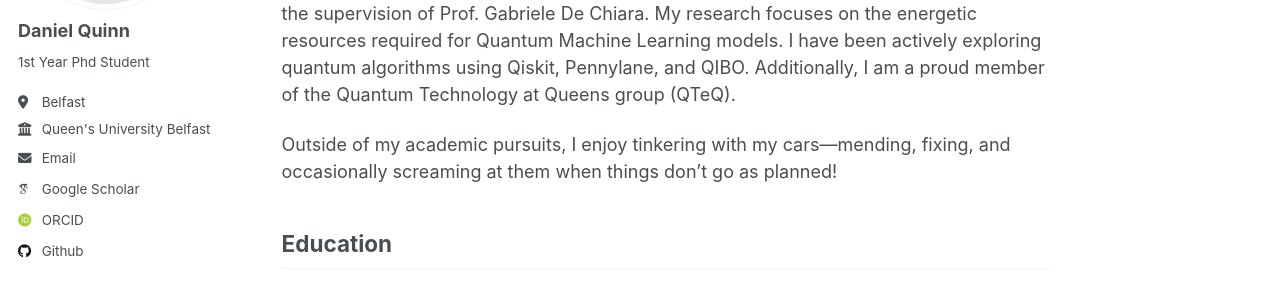
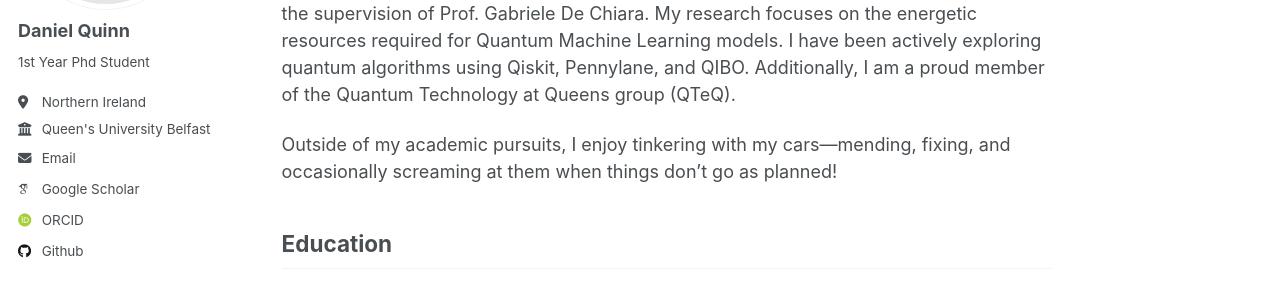
Before and after one commit to DanielQuinn53/DanielQuinn53.github.io, a Jekyll site: the page built from _pages/about.md, in a window 1280 px wide. Shown: the part 271-556 px from the top of the page. Built offline with Jekyll 4.4.1, drawn with Linux system fonts in a browser that asks for light colours; some web fonts are replaced.

Commit message:
Update _config.yml

```diff
--- a/_config.yml
+++ b/_config.yml
@@ -25,7 +25,7 @@ author:
   name             : "Daniel Quinn"
   pronouns         : # example: "she/her"
   bio              : "1st Year Phd Student"
-  location         : "Belfast"
+  location         : "Northern Ireland"
   employer         : "Queen's University Belfast"
   uri              : # URL
   email            : "dquinn53@qub.ac.uk"
```
